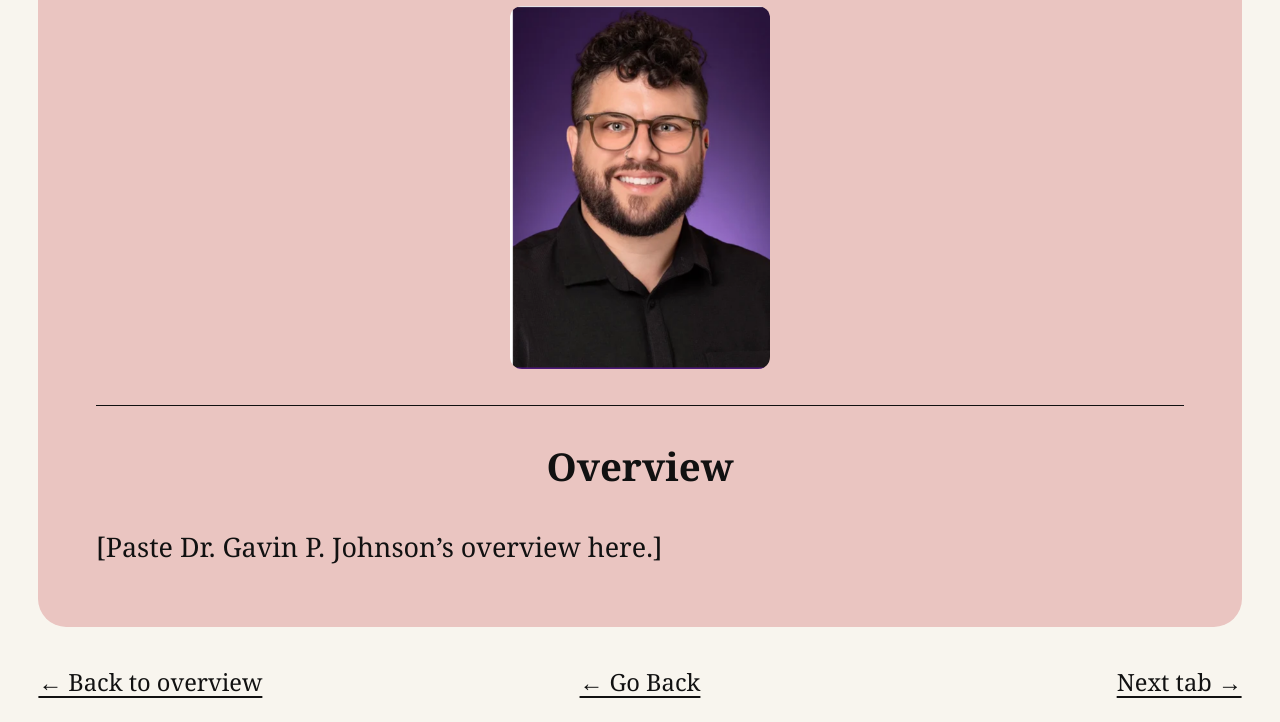
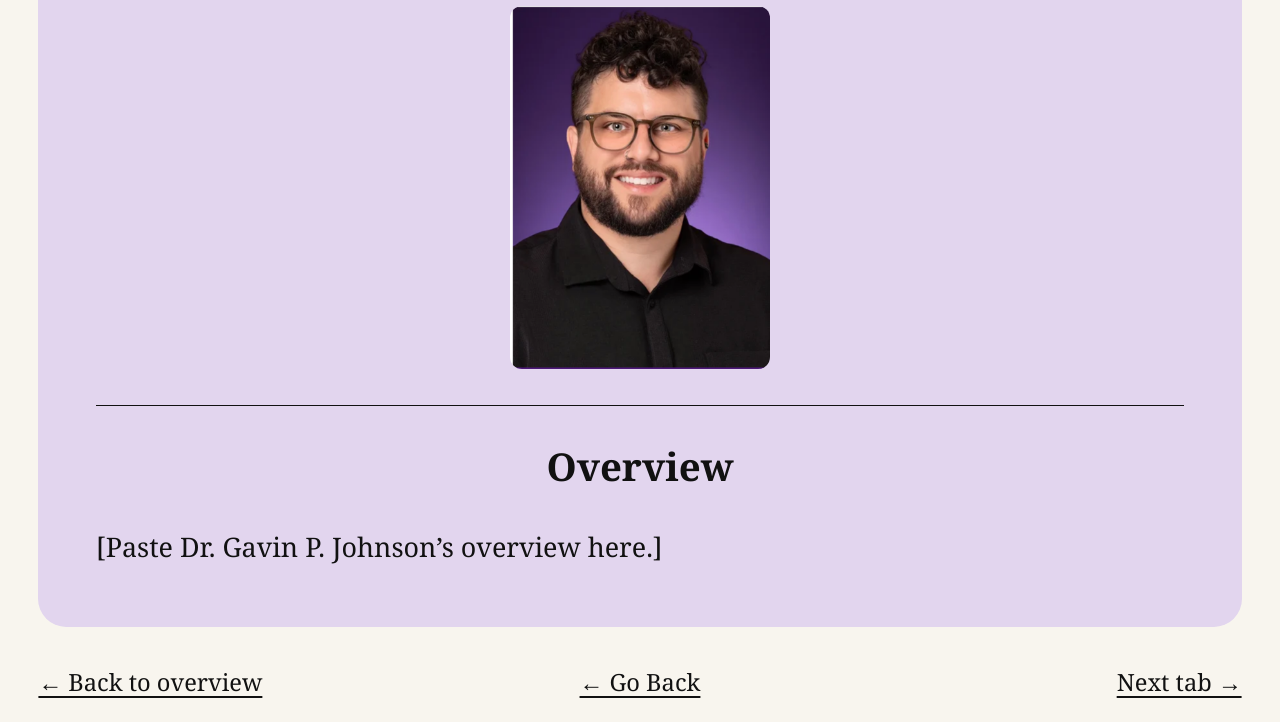
Before and after one commit to SALENROD28/DisputatioCFP, a plain HTML site: page contributing-author-1.html in a window 1280 px wide. Shown: the part 309-1031 px from the top of the page. Drawn offline with Linux system fonts and the light colour scheme.

Commit message:
Change background color of author panel

```diff
--- a/contributing-author-1.html
+++ b/contributing-author-1.html
@@ -26,7 +26,7 @@
     .author-panel {
       padding: clamp(28px, 7.2vw, 104px);
       border-radius: clamp(18px, 2.2vw, 32px);
-      background: #eac5c1;
+      background: #e2d5ee;
     }
 
     .author-header {
```
